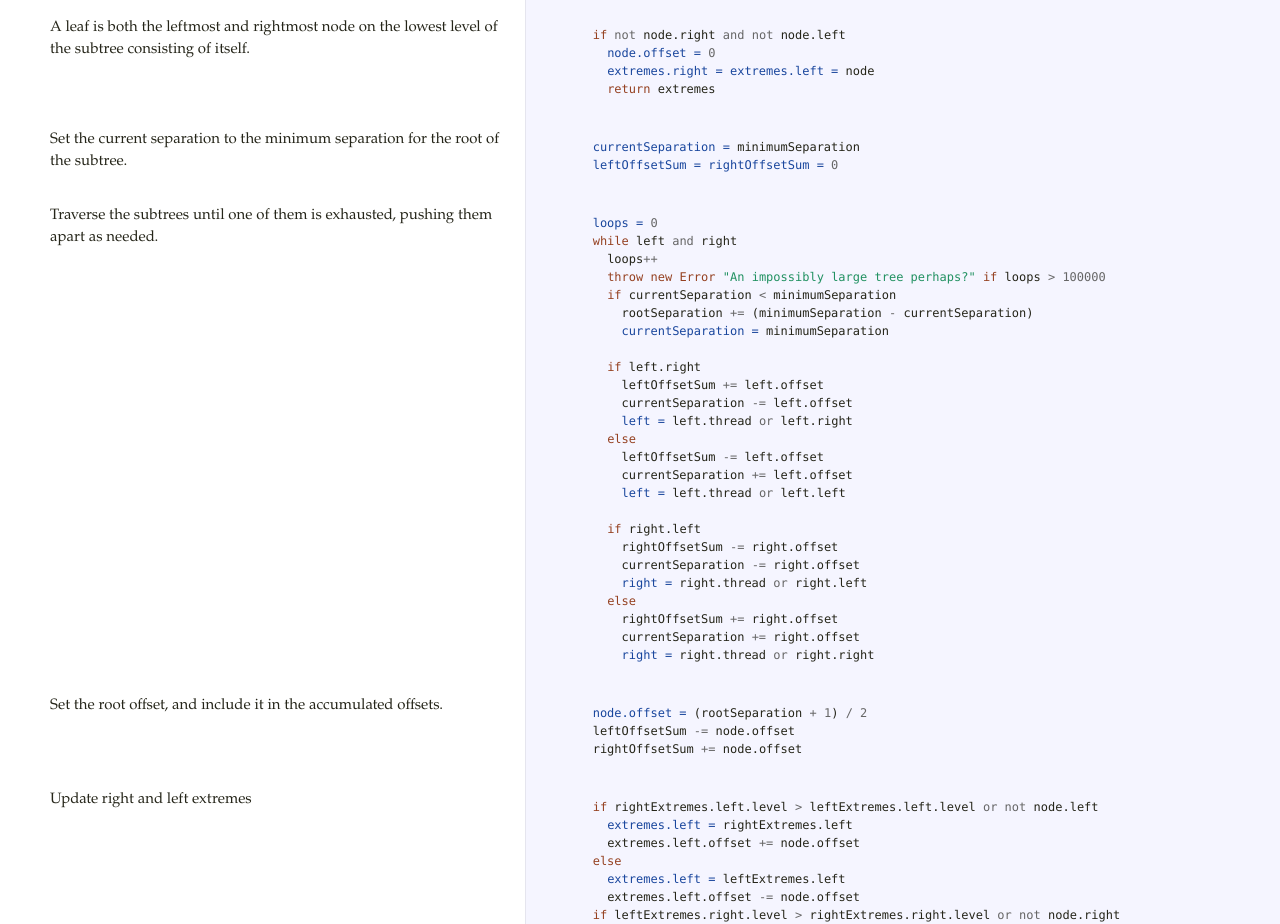
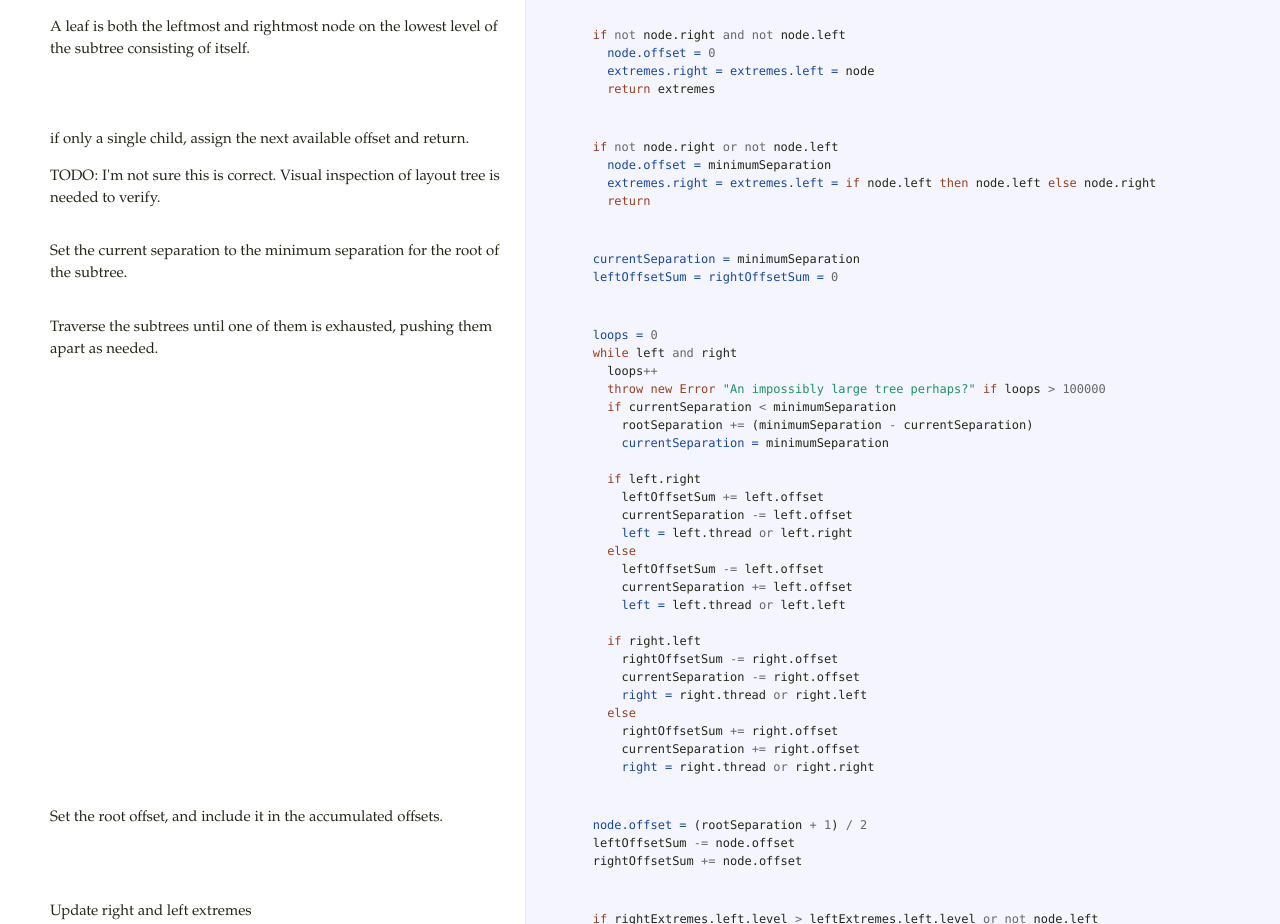
Before and after one commit to justindujardin/binary-trunk, a website: page index.html in a window 1280 px wide. Shown: the part 4500-5424 px from the top of the page. Drawn offline with Linux system fonts and the light colour scheme.

Commit message:
Update docs, lib

```diff
--- a/index.html
+++ b/index.html
@@ -286,11 +286,20 @@ subtree consisting of itself.</p>
       <span class="nv">extremes.right = extremes.left = </span><span class="nx">node</span>
       <span class="k">return</span> <span class="nx">extremes</span></pre></div></span>                      </li>                              <li id="section-40">             <span class="annotation">               <div class="pilwrap">                 <a class="pilcrow" href="#section-40">&#182;</a>               </div>
 
+<p>if only a single child, assign the next available offset and return.  </p>
+
+<p>TODO: I'm not sure this is correct.  Visual inspection of layout tree is needed to verify. </p>
+
+             </span>                          <span class="content"><div class="highlight"><pre>    <span class="k">if</span> <span class="o">not</span> <span class="nx">node</span><span class="p">.</span><span class="nx">right</span> <span class="o">or</span> <span class="o">not</span> <span class="nx">node</span><span class="p">.</span><span class="nx">left</span>
+      <span class="nv">node.offset = </span><span class="nx">minimumSeparation</span>
+      <span class="nv">extremes.right = extremes.left = </span><span class="k">if</span> <span class="nx">node</span><span class="p">.</span><span class="nx">left</span> <span class="k">then</span> <span class="nx">node</span><span class="p">.</span><span class="nx">left</span> <span class="k">else</span> <span class="nx">node</span><span class="p">.</span><span class="nx">right</span>
+      <span class="k">return</span></pre></div></span>                      </li>                              <li id="section-41">             <span class="annotation">               <div class="pilwrap">                 <a class="pilcrow" href="#section-41">&#182;</a>               </div>
+
 <p>Set the current separation to the minimum separation for the root of the
 subtree.</p>
 
              </span>                          <span class="content"><div class="highlight"><pre>    <span class="nv">currentSeparation = </span><span class="nx">minimumSeparation</span>
-    <span class="nv">leftOffsetSum = rightOffsetSum = </span><span class="mi">0</span></pre></div></span>                      </li>                              <li id="section-41">             <span class="annotation">               <div class="pilwrap">                 <a class="pilcrow" href="#section-41">&#182;</a>               </div>
+    <span class="nv">leftOffsetSum = rightOffsetSum = </span><span class="mi">0</span></pre></div></span>                      </li>                              <li id="section-42">             <span class="annotation">               <div class="pilwrap">                 <a class="pilcrow" href="#section-42">&#182;</a>               </div>
 
 <p>Traverse the subtrees until one of them is exhausted, pushing them apart
 as needed.</p>
@@ -319,13 +328,13 @@ as needed.</p>
       <span class="k">else</span>
         <span class="nx">rightOffsetSum</span> <span class="o">+=</span> <span class="nx">right</span><span class="p">.</span><span class="nx">offset</span>
         <span class="nx">currentSeparation</span> <span class="o">+=</span> <span class="nx">right</span><span class="p">.</span><span class="nx">offset</span>
-        <span class="nv">right = </span><span class="nx">right</span><span class="p">.</span><span class="nx">thread</span> <span class="o">or</span> <span class="nx">right</span><span class="p">.</span><span class="nx">right</span></pre></div></span>                      </li>                              <li id="section-42">             <span class="annotation">               <div class="pilwrap">                 <a class="pilcrow" href="#section-42">&#182;</a>               </div>
+        <span class="nv">right = </span><span class="nx">right</span><span class="p">.</span><span class="nx">thread</span> <span class="o">or</span> <span class="nx">right</span><span class="p">.</span><span class="nx">right</span></pre></div></span>                      </li>                              <li id="section-43">             <span class="annotation">               <div class="pilwrap">                 <a class="pilcrow" href="#section-43">&#182;</a>               </div>
 
 <p>Set the root offset, and include it in the accumulated offsets.</p>
 
              </span>                          <span class="content"><div class="highlight"><pre>    <span class="nv">node.offset = </span><span class="p">(</span><span class="nx">rootSeparation</span> <span class="o">+</span> <span class="mi">1</span><span class="p">)</span> <span class="o">/</span> <span class="mi">2</span>
     <span class="nx">leftOffsetSum</span> <span class="o">-=</span> <span class="nx">node</span><span class="p">.</span><span class="nx">offset</span>
-    <span class="nx">rightOffsetSum</span> <span class="o">+=</span> <span class="nx">node</span><span class="p">.</span><span class="nx">offset</span></pre></div></span>                      </li>                              <li id="section-43">             <span class="annotation">               <div class="pilwrap">                 <a class="pilcrow" href="#section-43">&#182;</a>               </div>
+    <span class="nx">rightOffsetSum</span> <span class="o">+=</span> <span class="nx">node</span><span class="p">.</span><span class="nx">offset</span></pre></div></span>                      </li>                              <li id="section-44">             <span class="annotation">               <div class="pilwrap">                 <a class="pilcrow" href="#section-44">&#182;</a>               </div>
 
 <p>Update right and left extremes</p>
 
@@ -340,7 +349,7 @@ as needed.</p>
       <span class="nx">extremes</span><span class="p">.</span><span class="nx">right</span><span class="p">.</span><span class="nx">offset</span> <span class="o">-=</span> <span class="nx">node</span><span class="p">.</span><span class="nx">offset</span>
     <span class="k">else</span>
       <span class="nv">extremes.right = </span><span class="nx">rightExtremes</span><span class="p">.</span><span class="nx">right</span>
-      <span class="nx">extremes</span><span class="p">.</span><span class="nx">right</span><span class="p">.</span><span class="nx">offset</span> <span class="o">+=</span> <span class="nx">node</span><span class="p">.</span><span class="nx">offset</span></pre></div></span>                      </li>                              <li id="section-44">             <span class="annotation">               <div class="pilwrap">                 <a class="pilcrow" href="#section-44">&#182;</a>               </div>
+      <span class="nx">extremes</span><span class="p">.</span><span class="nx">right</span><span class="p">.</span><span class="nx">offset</span> <span class="o">+=</span> <span class="nx">node</span><span class="p">.</span><span class="nx">offset</span></pre></div></span>                      </li>                              <li id="section-45">             <span class="annotation">               <div class="pilwrap">                 <a class="pilcrow" href="#section-45">&#182;</a>               </div>
 
 <p>If the subtrees have uneven heights, check to see if they need to be
 threaded.  If threading is required, it will affect only one node.</p>
@@ -350,11 +359,11 @@ threaded.  If threading is required, it will affect only one node.</p>
       <span class="nv">rightExtremes.right.offset = </span><span class="nb">Math</span><span class="p">.</span><span class="nx">abs</span> <span class="p">(</span><span class="nx">rightExtremes</span><span class="p">.</span><span class="nx">right</span><span class="p">.</span><span class="nx">offset</span> <span class="o">+</span> <span class="nx">node</span><span class="p">.</span><span class="nx">offset</span><span class="p">)</span> <span class="o">-</span> <span class="nx">leftOffsetSum</span>
     <span class="k">else</span> <span class="k">if</span> <span class="nx">right</span> <span class="o">and</span> <span class="nx">right</span> <span class="o">!=</span> <span class="nx">node</span><span class="p">.</span><span class="nx">right</span>
       <span class="nv">leftExtremes.left.thread = </span><span class="nx">right</span>
-      <span class="nv">leftExtremes.left.offset = </span><span class="nb">Math</span><span class="p">.</span><span class="nx">abs</span> <span class="p">(</span><span class="nx">leftExtremes</span><span class="p">.</span><span class="nx">left</span><span class="p">.</span><span class="nx">offset</span> <span class="o">-</span> <span class="nx">node</span><span class="p">.</span><span class="nx">offset</span><span class="p">)</span> <span class="o">-</span> <span class="nx">rightOffsetSum</span></pre></div></span>                      </li>                              <li id="section-45">             <span class="annotation">               <div class="pilwrap">                 <a class="pilcrow" href="#section-45">&#182;</a>               </div>
+      <span class="nv">leftExtremes.left.offset = </span><span class="nb">Math</span><span class="p">.</span><span class="nx">abs</span> <span class="p">(</span><span class="nx">leftExtremes</span><span class="p">.</span><span class="nx">left</span><span class="p">.</span><span class="nx">offset</span> <span class="o">-</span> <span class="nx">node</span><span class="p">.</span><span class="nx">offset</span><span class="p">)</span> <span class="o">-</span> <span class="nx">rightOffsetSum</span></pre></div></span>                      </li>                              <li id="section-46">             <span class="annotation">               <div class="pilwrap">                 <a class="pilcrow" href="#section-46">&#182;</a>               </div>
 
 <p>Return this</p>
 
-             </span>                          <span class="content"><div class="highlight"><pre>    <span class="nx">@</span></pre></div></span>                      </li>                              <li id="section-46">             <span class="annotation">               <div class="pilwrap">                 <a class="pilcrow" href="#section-46">&#182;</a>               </div>
+             </span>                          <span class="content"><div class="highlight"><pre>    <span class="nx">@</span></pre></div></span>                      </li>                              <li id="section-47">             <span class="annotation">               <div class="pilwrap">                 <a class="pilcrow" href="#section-47">&#182;</a>               </div>
 
 <p>Transform relative to absolute coordinates, and measure the bounds of the tree.
 Return a measurement of the tree in output units.</p>             </span>                          <span class="content"><div class="highlight"><pre>  <span class="nv">transform: </span><span class="nf">(node, x=0,unitMultiplier=1,measure) -&gt;</span>
--- a/web/js/binary-trunk.js
+++ b/web/js/binary-trunk.js
@@ -321,6 +321,11 @@
         extremes.right = extremes.left = node;
         return extremes;
       }
+      if (!node.right || !node.left) {
+        node.offset = minimumSeparation;
+        extremes.right = extremes.left = node.left ? node.left : node.right;
+        return;
+      }
       currentSeparation = minimumSeparation;
       leftOffsetSum = rightOffsetSum = 0;
       loops = 0;
```
